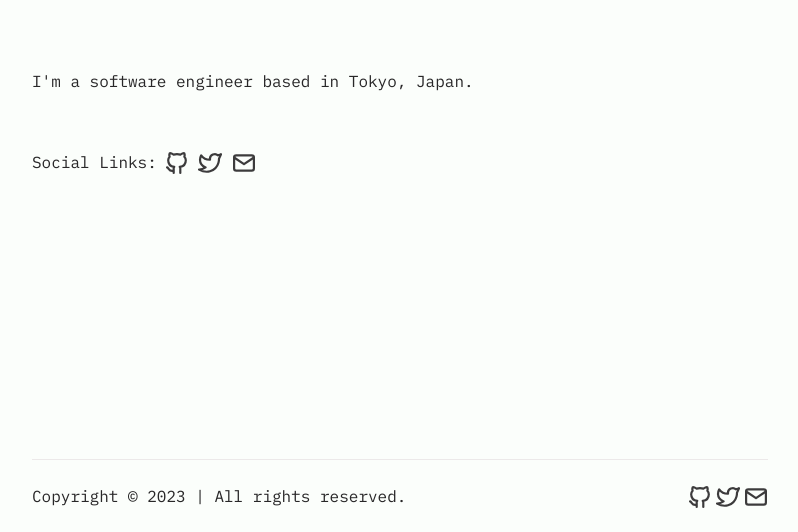
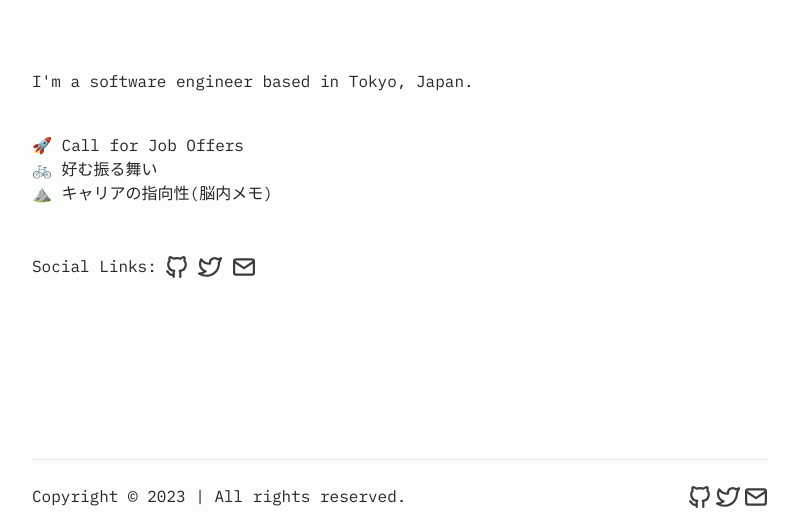
Before and after one commit to MH4GF/log.mh4gf.dev, an Astro site in the folder apps/me/: page / in a window 1280 px wide. Shown: the part 268-800 px from the top of the page, without its empty margins (240-1038 px from the left). Built offline with nearby package versions, Linux system fonts and the light colour scheme; Astro itself is replaced by a stand-in of ours.

Commit message:
feat: add links

```diff
--- a/apps/me/src/pages/index.astro
+++ b/apps/me/src/pages/index.astro
@@ -3,7 +3,7 @@
 import Layout from '@layouts/Layout.astro'
 import Header from '@components/Header.astro'
 import Footer from '@components/Footer.astro'
-// import LinkButton from '@components/LinkButton.astro'
+import LinkButton from '@components/LinkButton.astro'
 // import Hr from '@components/Hr.astro'
 // import Card from '@components/Card'
 import Socials from '@components/Socials.astro'
@@ -44,17 +44,21 @@ const socialCount = SOCIALS.filter((social) => social.active).length
       </a> -->
 
       <p>I'm a software engineer based in Tokyo, Japan.</p>
-      <!-- <ul>
+      <ul>
         <li>
-          <LinkButton href="/posts">🚀 Call for Job Offers</LinkButton>
+          <LinkButton href="/posts" disabled className="cursor-not-allowed">
+            🚀 Call for Job Offers
+          </LinkButton>
         </li>
         <li>
-          <LinkButton href="/posts">🚲 好む振る舞い</LinkButton>
+          <LinkButton href="/behavior">🚲 好む振る舞い</LinkButton>
         </li>
         <li>
-          <LinkButton href="/posts">⛰️ キャリアの指向性(脳内メモ)</LinkButton>
+          <LinkButton href="/posts" disabled className="cursor-not-allowed">
+            ⛰️ キャリアの指向性(脳内メモ)
+          </LinkButton>
         </li>
-      </ul> -->
+      </ul>
       {
         // only display if at least one social link is enabled
         socialCount > 0 && (
@@ -115,7 +119,7 @@ const socialCount = SOCIALS.filter((social) => social.active).length
 <style>
   /* ===== Hero Section ===== */
   #hero {
-    @apply pt-8 pb-6 flex flex-col gap-8;
+    @apply flex flex-col gap-8 pt-8 pb-6;
   }
   #hero .name {
     @apply my-4 flex items-center gap-8 sm:my-8;
```
